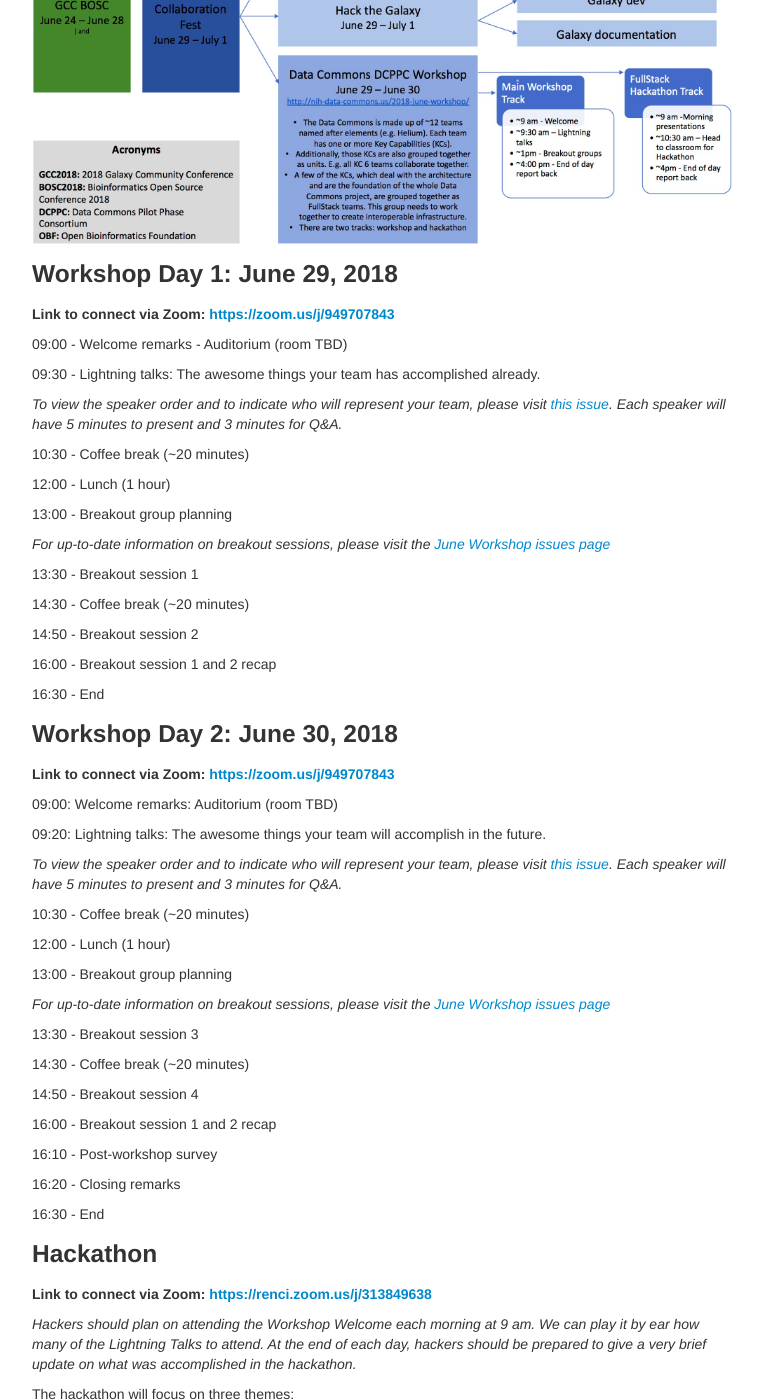
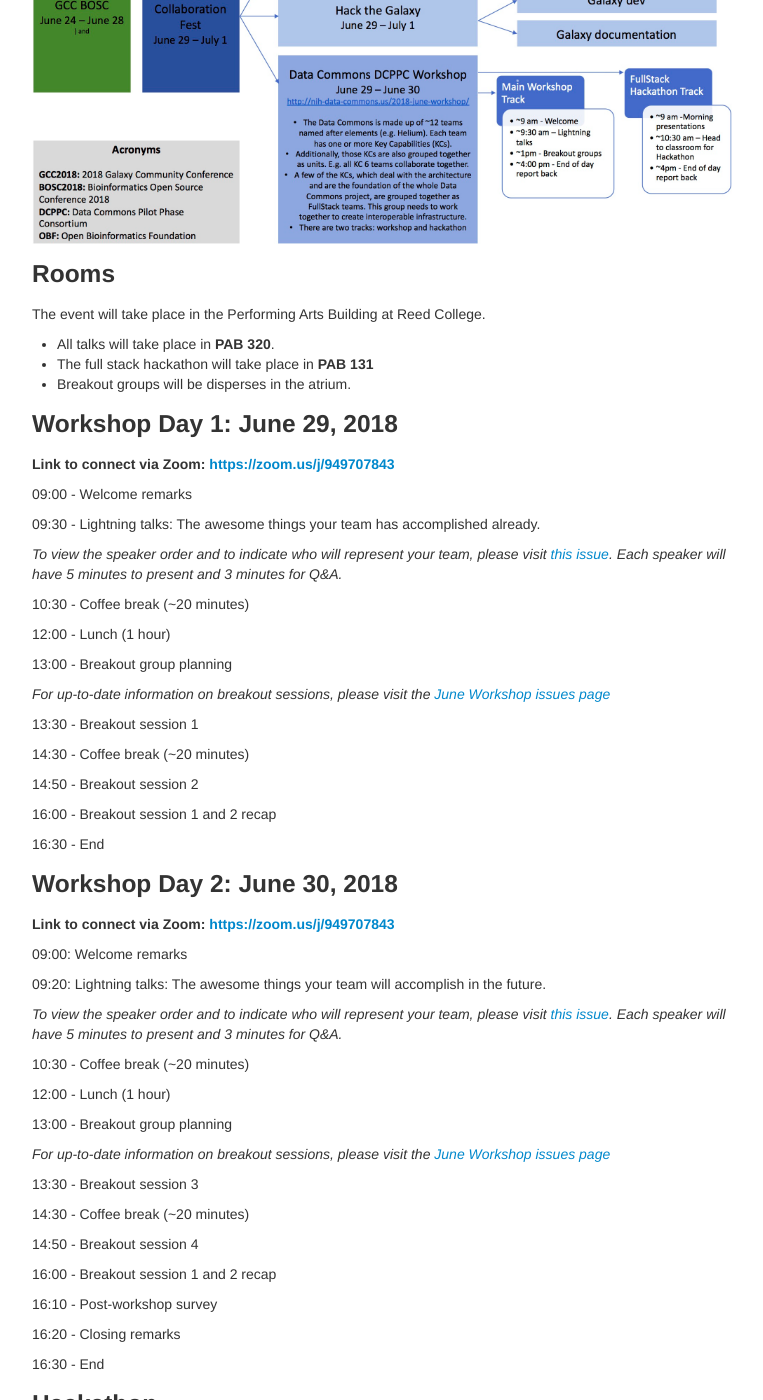
Before and after one commit to dcppc/2018-june-workshop, a Jekyll site: the page built from docs/agenda.md, in a window 1280 px wide and 1400 px high, scrolled down 513 px. Shown: the whole window, without its empty margins (258-1021 px from the left). Built offline with Jekyll 4.4.1, drawn with Linux system fonts in a browser that asks for light colours.

Commit message:
add room numbers

```diff
--- a/docs/agenda.md
+++ b/docs/agenda.md
@@ -12,11 +12,19 @@ The DCPPC will have two concurrent tracks: main workshop and full stack hackatho
 
 ![](./CoFest-image.png)
 
+### Rooms
+
+The event will take place in the Performing Arts Building at Reed College.
+
+- All talks will take place in **PAB 320**.
+- The full stack hackathon will take place in **PAB 131**
+- Breakout groups will be disperses in the atrium.
+
 ### Workshop Day 1: June 29, 2018
 
 **Link to connect via Zoom: [https://zoom.us/j/949707843](https://zoom.us/j/949707843)**
 
-09:00 - Welcome remarks - Auditorium (room TBD)
+09:00 - Welcome remarks
 
 09:30 - Lightning talks: The awesome things your team has accomplished already.
 
@@ -24,17 +32,17 @@ _To view the speaker order and to indicate who will represent your team, please
 
 10:30 - Coffee break (~20 minutes)
 
-12:00 -  Lunch (1 hour)
+12:00 - Lunch (1 hour)
 
-13:00 -  Breakout group planning
+13:00 - Breakout group planning
 
 _For up-to-date information on breakout sessions, please visit the [June Workshop issues page](https://github.com/dcppc/2018-june-workshop/issues)_
 
-13:30 -  Breakout session 1
+13:30 - Breakout session 1
 
 14:30 - Coffee break (~20 minutes)
 
-14:50 -  Breakout session 2
+14:50 - Breakout session 2
 
 16:00 - Breakout session 1 and 2 recap
 
@@ -45,26 +53,25 @@ _For up-to-date information on breakout sessions, please visit the [June Worksho
 
 **Link to connect via Zoom: [https://zoom.us/j/949707843](https://zoom.us/j/949707843)**
 
- 09:00: Welcome remarks:  Auditorium (room TBD)
+ 09:00: Welcome remarks
 
  09:20: Lightning talks: The awesome things your team will accomplish in the future.
 
 _To view the speaker order and to indicate who will represent your team, please visit [this issue](https://github.com/dcppc/2018-june-workshop/issues/5). Each speaker will have 5 minutes to present and 3 minutes for Q&A._
 
-
 10:30 - Coffee break (~20 minutes)
 
-12:00 -  Lunch (1 hour)
+12:00 - Lunch (1 hour)
 
-13:00 -  Breakout group planning
+13:00 - Breakout group planning
 
 _For up-to-date information on breakout sessions, please visit the [June Workshop issues page](https://github.com/dcppc/2018-june-workshop/issues)_
 
-13:30 -  Breakout session 3
+13:30 - Breakout session 3
 
 14:30 - Coffee break (~20 minutes)
 
-14:50 -  Breakout session 4
+14:50 - Breakout session 4
 
 16:00 - Breakout session 1 and 2 recap
 
```
